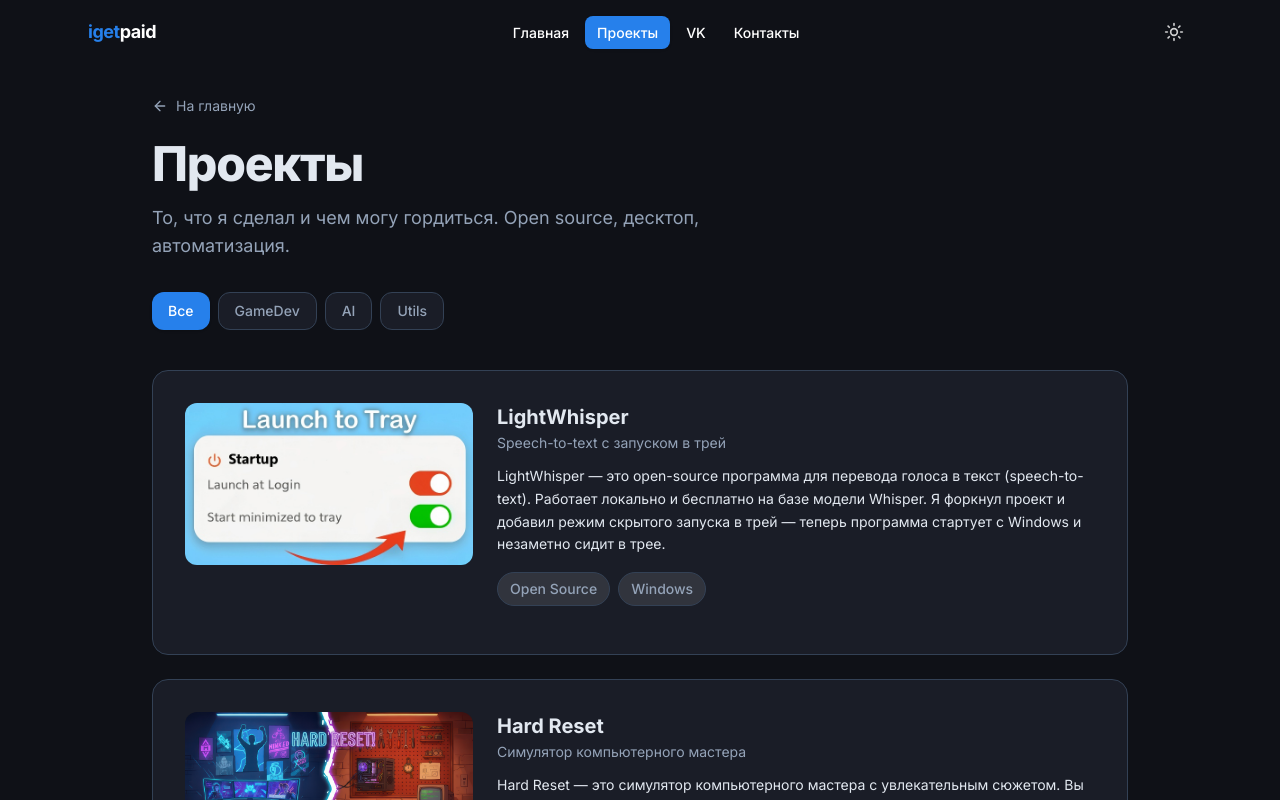
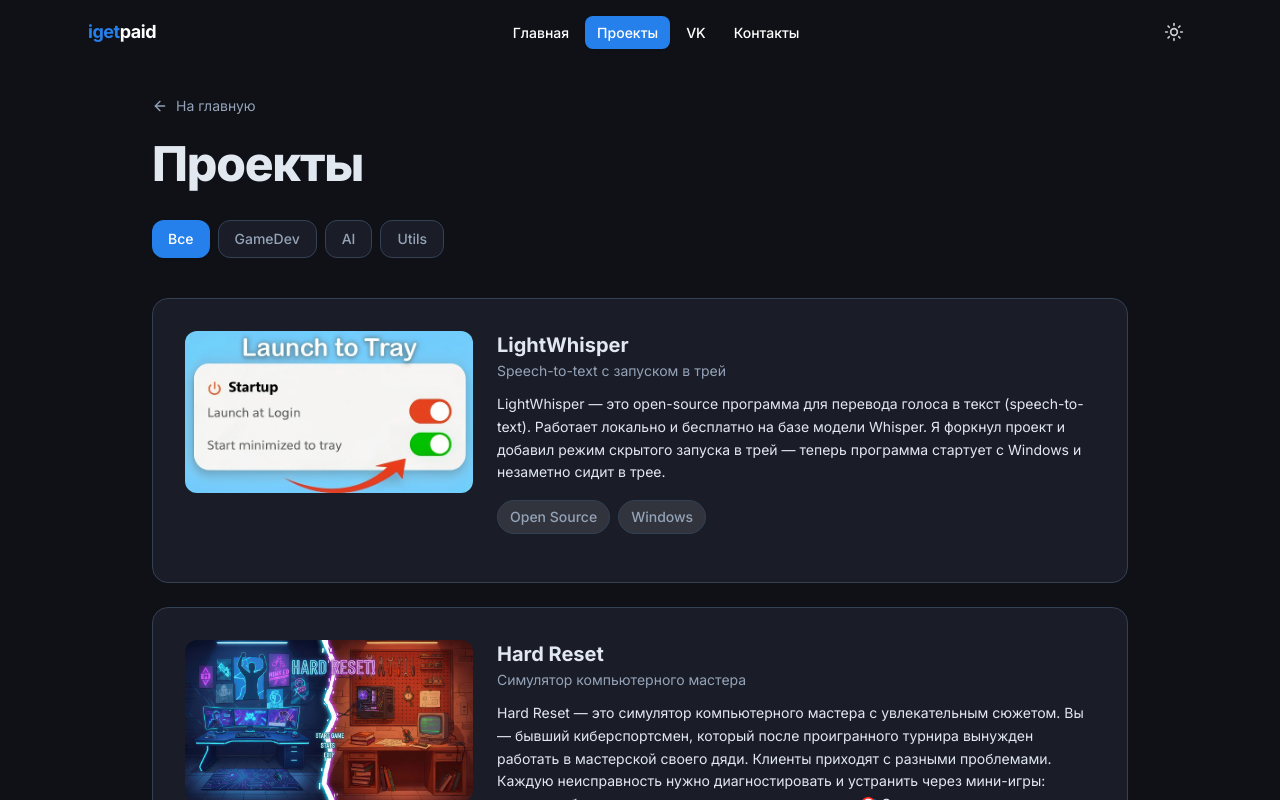
Before and after one commit to igetpaid/igetpaid.github.io, a React (Vite) app: page /projects in a window 1280 px wide. Shown: the top 800 px of the page. Built offline with nearby package versions, Linux system fonts and the light colour scheme.

Commit message:
Remove subtitle from Projects page

```diff
--- a/src/pages/ProjectsPage.jsx
+++ b/src/pages/ProjectsPage.jsx
@@ -81,9 +81,6 @@ export default function ProjectsPage() {
             <h1 className="text-4xl sm:text-5xl font-extrabold text-[var(--section-text)] tracking-tight">
               Проекты
             </h1>
-            <p className="mt-4 text-lg text-[var(--section-text-secondary)] max-w-2xl">
-              То, что я сделал и чем могу гордиться. Open source, десктоп, автоматизация.
-            </p>
           </motion.div>
 
           {/* Filters */}
```
